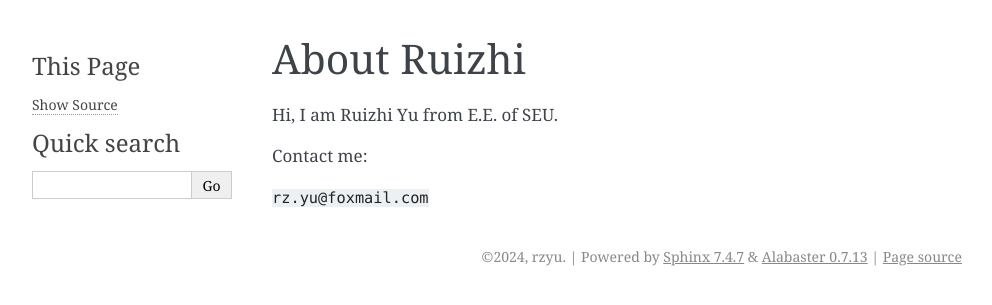
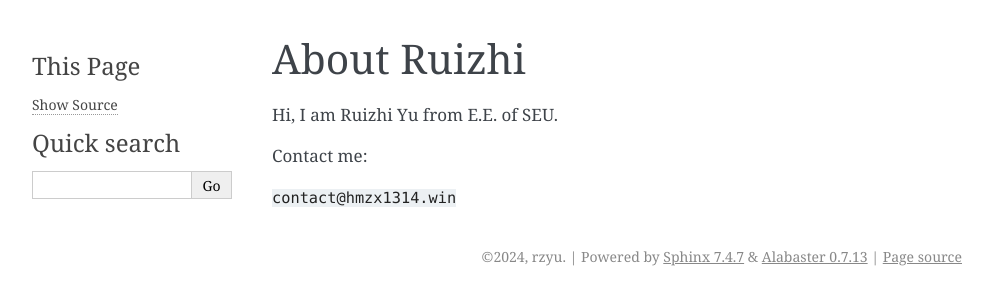
Before and after one commit to rzyu45/rzyu-blog, a Sphinx documentation site: the page built from source/bio.md, in a window 1280 px wide. Shown: the top 305 px of the page, without its empty margins (148-1140 px from the left). Built offline with Sphinx 7.4.7, drawn with Linux system fonts in a browser that asks for light colours.

Commit message:
Update bio.md

```diff
--- a/source/bio.md
+++ b/source/bio.md
@@ -6,4 +6,4 @@ Hi, I am Ruizhi Yu from E.E. of SEU.
 
 Contact me:
 
-`rz.yu@foxmail.com`
+`contact@hmzx1314.win`
```
